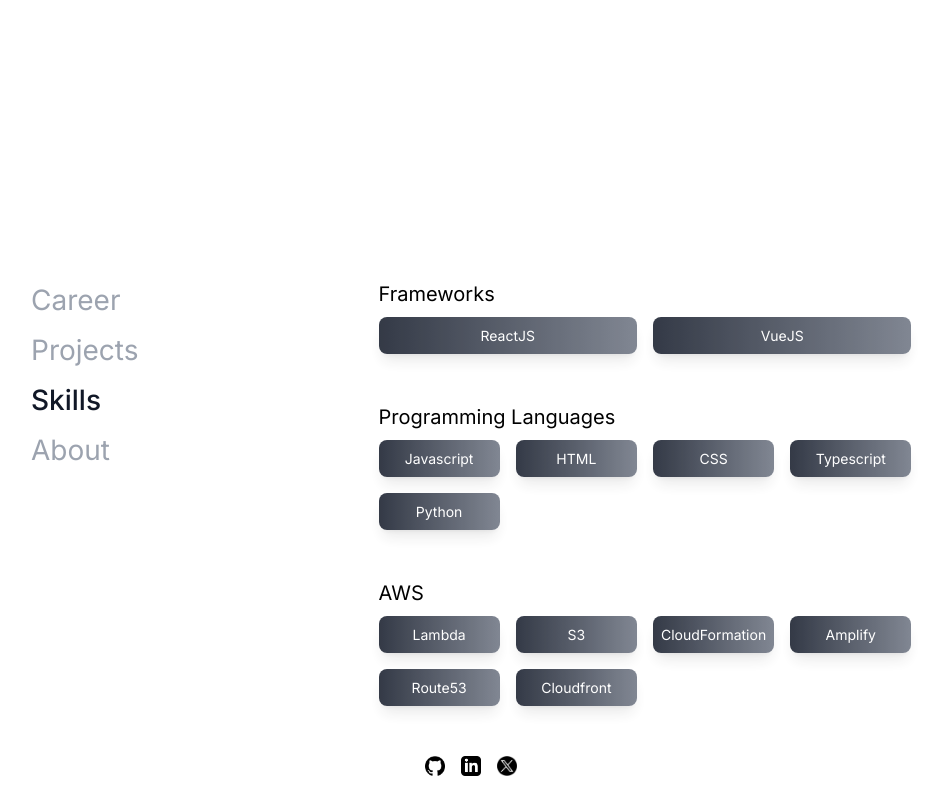
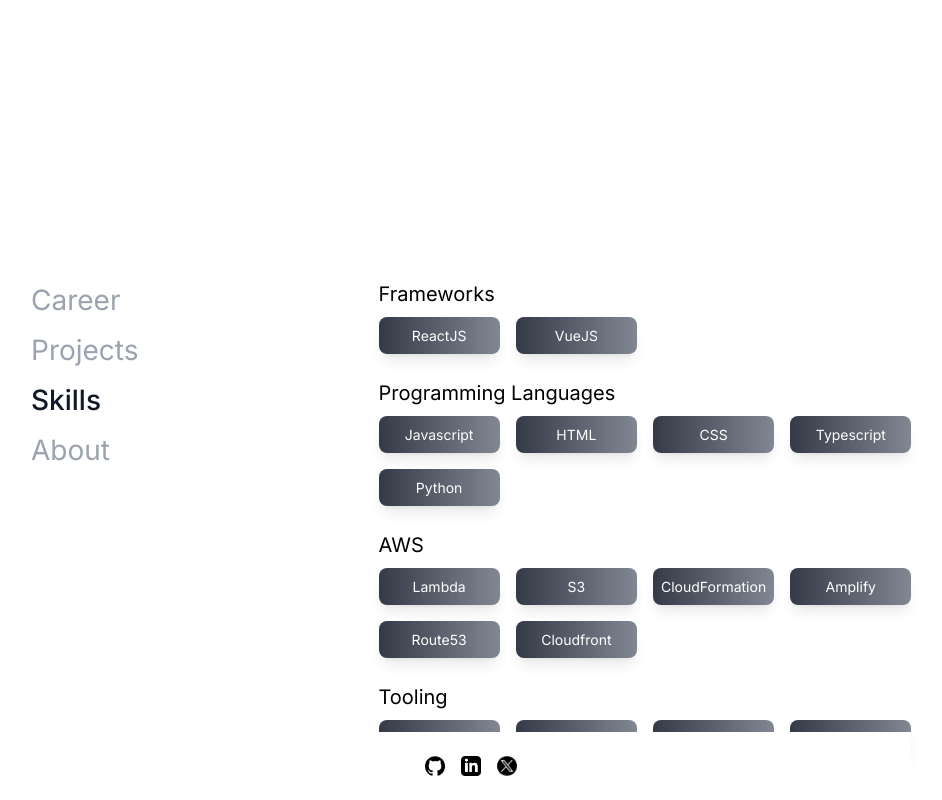
Before and after one commit to moraesc/camillamoraes, a Next.js app: page / in a window 1280 px wide. Both pictures are taken after a click on the button "Skills". Shown: the part 918-1718 px from the top of the page, without its empty margins (161-1103 px from the left). Built offline with nearby package versions, Linux system fonts and the light colour scheme.

Commit message:
Fix footer and undefined ref

```diff
--- a/app/Skills.tsx
+++ b/app/Skills.tsx
@@ -2,20 +2,21 @@
 
 import React from "react";
 import { Skill } from "./Skill";
+import { CMImage } from "./components/CMImage";
 
 export const Skills = () => {
   return (
-    <div className="flex flex-col gap-6 md:gap-12 margin-auto justify-center w-full">
+    <div className="flex flex-col gap-6">
       <div>
         <p className="text-[16px] md:text-[20px] mb-2">Frameworks</p>
-        <div className="grid grid-cols-3 md:grid-cols-2 lg:flex gap-4">
+        <div className="grid grid-cols-3 lg:grid-cols-4 gap-4">
           <Skill title="ReactJS" />
           <Skill title="VueJS" />
         </div>
       </div>
       <div>
         <p className="text-[16px] md:text-[20px] mb-2">Programming Languages</p>
-        <div className="grid grid-cols-3 md:grid-cols-2 lg:grid-cols-4  gap-4">
+        <div className="grid grid-cols-3 lg:grid-cols-4  gap-4">
           <Skill title="Javascript" />
           <Skill title="HTML" />
           <Skill title="CSS" />
@@ -25,7 +26,7 @@
       </div>
       <div>
         <p className="text-[16px] md:text-[20px] mb-2">AWS</p>
-        <div className="grid grid-cols-3 md:grid-cols-2 lg:grid-cols-4 gap-4">
+        <div className="grid grid-cols-3 lg:grid-cols-4 gap-4">
           <Skill title="Lambda" />
           <Skill title="S3" />
           <Skill title="CloudFormation" />
@@ -36,7 +37,7 @@
       </div>
       <div>
         <p className="text-[16px] md:text-[20px] mb-2">Tooling</p>
-        <div className="grid grid-cols-3 md:grid-cols-2 lg:grid-cols-4 gap-4">
+        <div className="grid grid-cols-3 lg:grid-cols-4 gap-4">
           <Skill title="Git" />
           <Skill title="Figma" />
           <Skill title="Vercel" />
--- a/app/page.tsx
+++ b/app/page.tsx
@@ -10,7 +10,7 @@
 import { Footer } from "./Footer";
 
 export default function Landing() {
-  const ref = useRef(null);
+  const ref = useRef<null | HTMLDivElement>(null);
 
   const [tab, setTab] = useState<string>("career");
 
```
